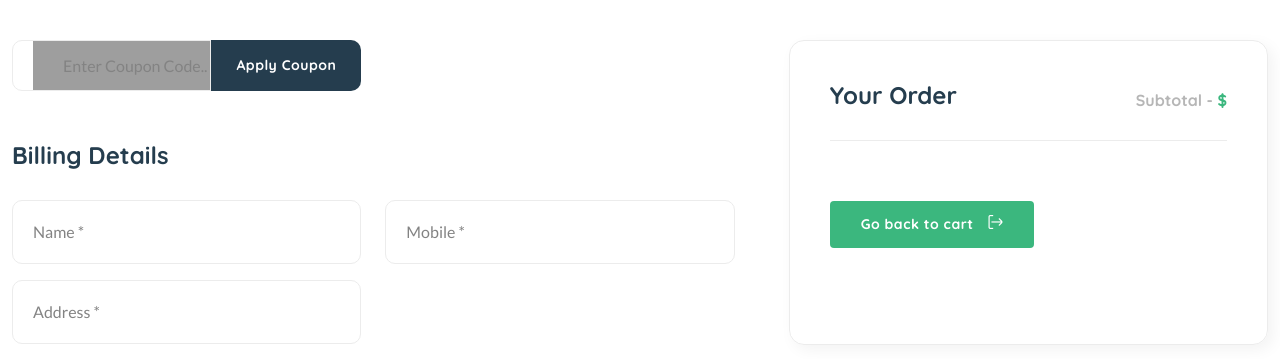
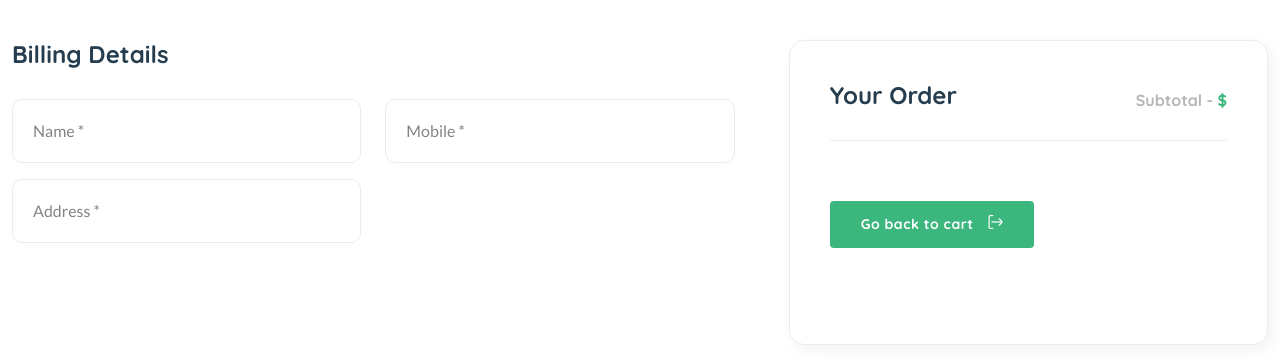
Before and after one commit to Wongyenchik/e-com, a Django app: template ecommerce/templates/core/checkout.html in a window 1280 px wide. Shown: the part 432-791 px from the top of the page. Run offline with Django 4.2, Linux system fonts and the light colour scheme; the template is opened without the code that fills it, so the values that code supplies are empty; some libraries are stand-ins or nearby versions; grey boxes are pictures that could not be loaded.

Commit message:
Remove coupon

```diff
--- a/ecommerce/templates/core/checkout.html
+++ b/ecommerce/templates/core/checkout.html
@@ -22,15 +22,7 @@
             </div>
             <div class="row">
                 <div class="col-lg-7">
-                    <div class="row mb-50">
 
-                        <div class="col-lg-6">
-                            <form method="post" class="apply-coupon">
-                                <input type="text" placeholder="Enter Coupon Code...">
-                                <button class="btn  btn-md" name="login">Apply Coupon</button>
-                            </form>
-                        </div>
-                    </div>
                     <div class="row">
                         <h4 class="mb-30">Billing Details</h4>
                         <form method="post">
```
Also changed, not shown: ecommerce/db.sqlite3.
